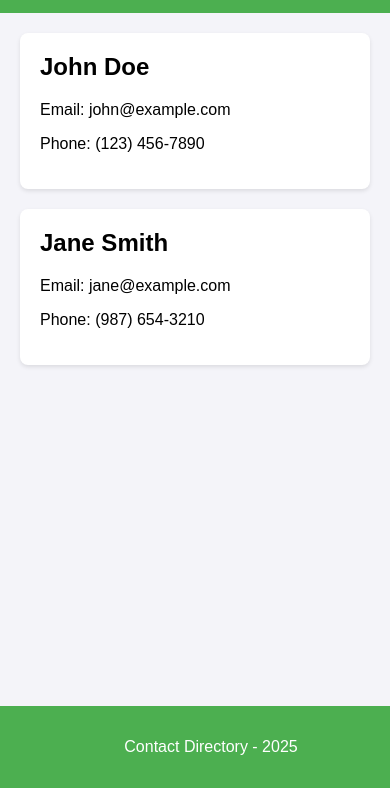
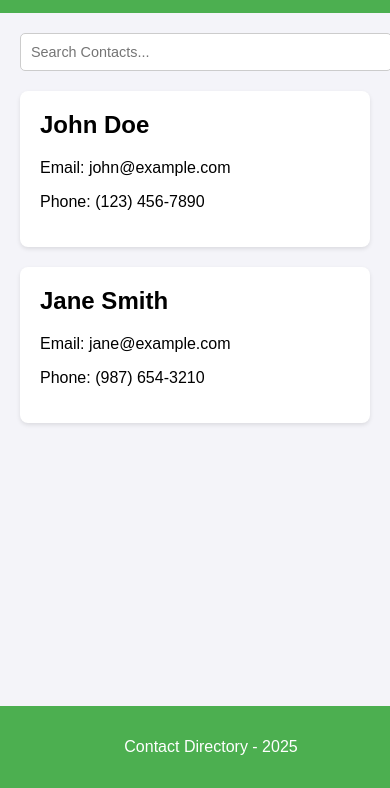
Before and after one commit to ron1tk/contact-directory, a plain HTML site: page index.html in a window 390 px wide. Shown: the part 56-844 px from the top of the page. Drawn offline with Linux system fonts and the light colour scheme.

Commit message:
Add more

```diff
--- a/index.html
+++ b/index.html
@@ -12,13 +12,18 @@
     </header>
 
     <main>
-        <section class="directory">
-            <div class="contact">
+        <!-- Search Bar -->
+        <section class="search-section">
+            <input type="text" id="searchBar" placeholder="Search Contacts..." onkeyup="filterContacts()">
+        </section>
+
+        <section class="directory" id="contactDirectory">
+            <div class="contact" data-name="John Doe" data-email="john@example.com" data-phone="(123) 456-7890">
                 <h2>John Doe</h2>
                 <p>Email: john@example.com</p>
                 <p>Phone: (123) 456-7890</p>
             </div>
-            <div class="contact">
+            <div class="contact" data-name="Jane Smith" data-email="jane@example.com" data-phone="(987) 654-3210">
                 <h2>Jane Smith</h2>
                 <p>Email: jane@example.com</p>
                 <p>Phone: (987) 654-3210</p>
@@ -30,5 +35,7 @@
     <footer>
         <p>Contact Directory - 2025</p>
     </footer>
+
+    <script src="scripts.js"></script>
 </body>
 </html>
--- /dev/null
+++ b/scripts.js
@@ -0,0 +1,16 @@
+function filterContacts() {
+    const input = document.getElementById("searchBar").value.toLowerCase();
+    const contacts = document.querySelectorAll(".contact");
+
+    contacts.forEach(contact => {
+        const name = contact.dataset.name.toLowerCase();
+        const email = contact.dataset.email.toLowerCase();
+        const phone = contact.dataset.phone.toLowerCase();
+
+        if (name.includes(input) || email.includes(input) || phone.includes(input)) {
+            contact.style.display = "";
+        } else {
+            contact.style.display = "none";
+        }
+    });
+}
--- a/styles.css
+++ b/styles.css
@@ -1,3 +1,4 @@
+/* Default styles for desktop and larger screens */
 body {
     font-family: Arial, sans-serif;
     margin: 0;
@@ -18,6 +19,18 @@ h1 {
 
 main {
     padding: 20px;
+}
+
+.search-section {
+    margin-bottom: 20px;
+}
+
+#searchBar {
+    width: 100%;
+    padding: 10px;
+    font-size: 1rem;
+    border-radius: 5px;
+    border: 1px solid #ccc;
 }
 
 .directory {
@@ -46,3 +59,14 @@ footer {
     bottom: 0;
     width: 100%;
 }
+
+/* Media queries for smaller devices */
+@media (max-width: 768px) {
+    .directory {
+        grid-template-columns: repeat(auto-fill, minmax(100%, 1fr));
+    }
+
+    #searchBar {
+        font-size: 0.9rem;
+    }
+}
```
Also changed, not shown: johnDoe.html (added, +29 -0 lines).
